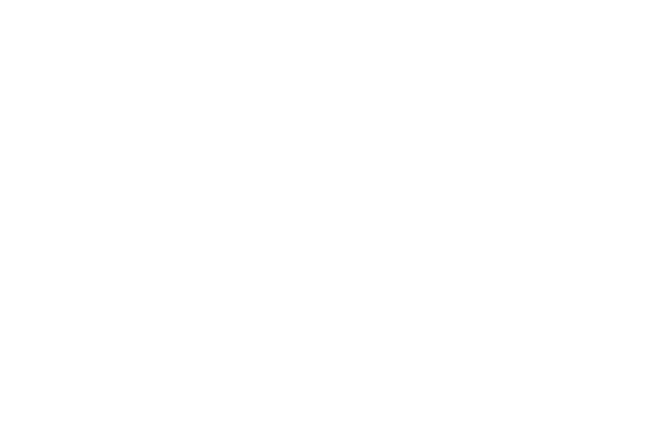
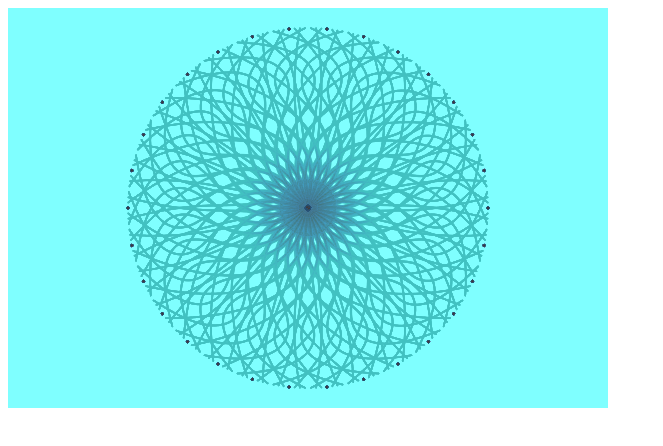
Before and after one commit to Tomas-Tamantini/mandala, a website built with webpack: page index.html in a window 1280 px wide. Shown: the whole page, without its empty margins (0-663 px from the left). Built offline with Linux system fonts and the light colour scheme.

Commit message:
Add canvas and create animation

```diff
--- a/index.html
+++ b/index.html
@@ -6,6 +6,7 @@
     <title>Mandala</title>
   </head>
   <body>
+    <canvas id="animation-canvas" width="600" height="400"></canvas>
     <script src="dist/bundle.js"></script>
   </body>
 </html>
--- a/src/index.ts
+++ b/src/index.ts
@@ -1 +1,17 @@
-console.log("hello world");
+import draw from "./drawMethods";
+import { cameraForWorld } from "./models/camera";
+
+import mandalaWorld from "./samples/mandalaWorld";
+
+const canvas = document.getElementById("animation-canvas") as HTMLCanvasElement;
+const ctx = canvas.getContext("2d") as CanvasRenderingContext2D;
+
+let world = mandalaWorld(30, 7, 2);
+const camera = cameraForWorld(canvas.width, canvas.height, world);
+
+function animate() {
+  draw(ctx, world, camera, canvas.width, canvas.height);
+  requestAnimationFrame(animate);
+}
+
+animate();
```
Also changed, not shown: dist/bundle.js.
